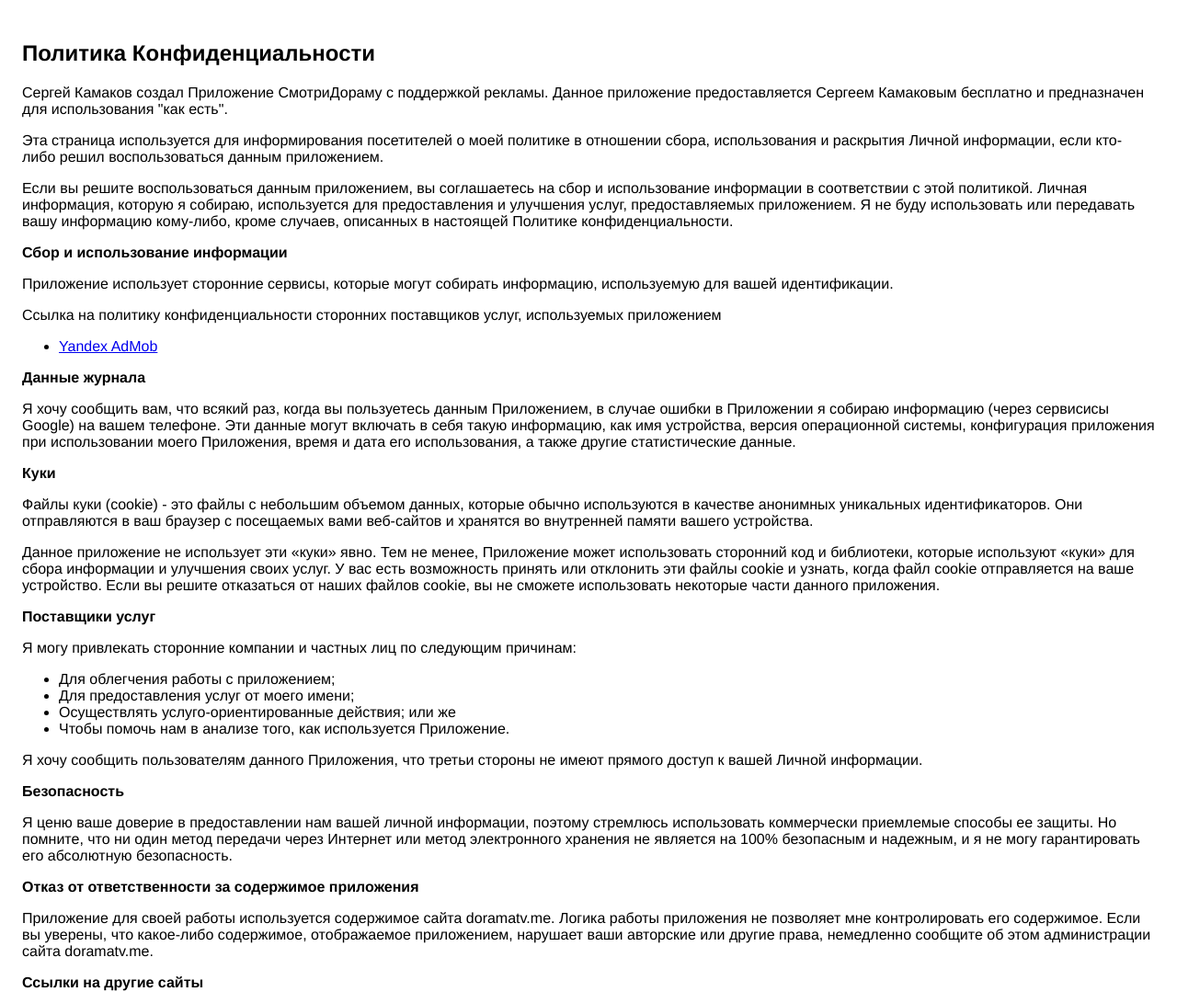
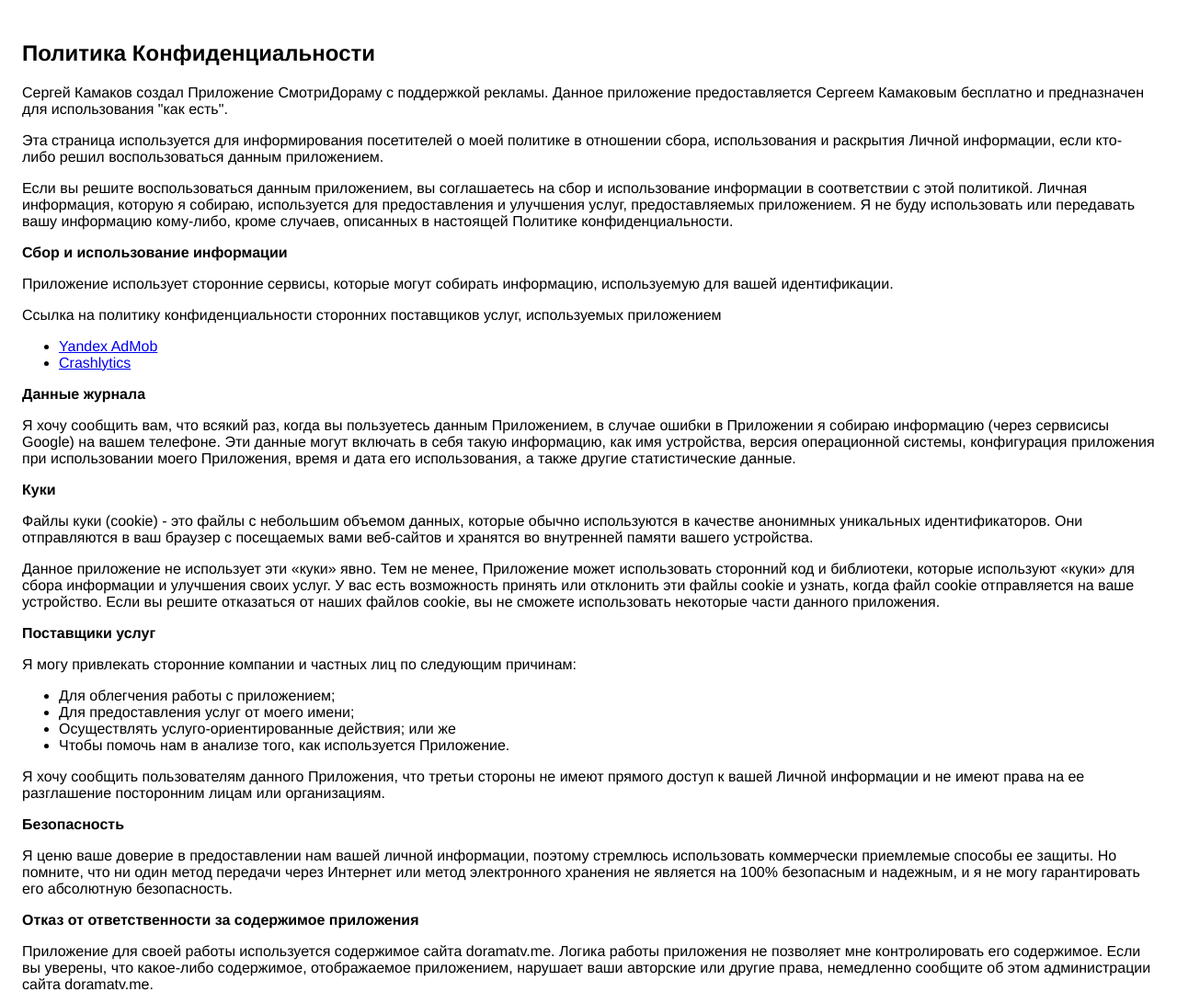
Before and after one commit to Garretads/Garretads, a plain HTML site: page index.html in a window 1280 px wide. Shown: the top 1091 px of the page at 92% size. Drawn offline with Linux system fonts and the light colour scheme.

Commit message:
Update index.html

```diff
--- a/index.html
+++ b/index.html
@@ -11,10 +11,14 @@
                   </p> <p>Эта страница используется для информирования посетителей о моей политике в отношении сбора, использования и раскрытия Личной информации, если кто-либо решил воспользоваться данным приложением.
                   </p> <p>Если вы решите воспользоваться данным приложением, вы соглашаетесь на сбор и использование информации в соответствии с этой политикой. Личная информация, которую я собираю, используется для предоставления и улучшения услуг, предоставляемых приложением. Я не буду использовать или передавать вашу информацию кому-либо, кроме случаев, описанных в настоящей Политике конфиденциальности.
 
-                   </p> <p><strong>Сбор и использование информации</strong></p><p>Приложение использует сторонние сервисы, которые могут собирать информацию, используемую для вашей идентификации.</p> <div><p>Ссылка на политику конфиденциальности сторонних поставщиков услуг, используемых приложением</p> <ul><li><a href="https://yandex.ru/legal/confidential/" target="_blank">Yandex AdMob</a></li><!----><!----><!----><!----><!----><!----></ul></div> <p><strong>Данные журнала</strong></p> <p> Я хочу сообщить вам, что всякий раз, когда вы пользуетесь данным Приложением, в случае ошибки в Приложении я собираю информацию (через сервисисы Google) на вашем телефоне. Эти данные могут включать в себя такую информацию, как имя устройства, версия операционной системы, конфигурация приложения при использовании моего Приложения, время и дата его использования, а также другие статистические данные.
+                   </p> <p><strong>Сбор и использование информации</strong></p><p>Приложение использует сторонние сервисы, которые могут собирать информацию, используемую для вашей идентификации.</p> <div><p>Ссылка на политику конфиденциальности сторонних поставщиков услуг, используемых приложением</p>
+        <ul><li><a href="https://yandex.ru/legal/confidential/" target="_blank">Yandex AdMob</a></li>
+            <li><a href="https://policies.google.com/privacy" target="_blank">Crashlytics</a></li>
+            <!----><!----><!----><!----><!----><!----></ul>
+        </div> <p><strong>Данные журнала</strong></p> <p> Я хочу сообщить вам, что всякий раз, когда вы пользуетесь данным Приложением, в случае ошибки в Приложении я собираю информацию (через сервисисы Google) на вашем телефоне. Эти данные могут включать в себя такую информацию, как имя устройства, версия операционной системы, конфигурация приложения при использовании моего Приложения, время и дата его использования, а также другие статистические данные.
                   </p> <p><strong>Куки</strong></p> <p>Файлы куки (cookie) - это файлы с небольшим объемом данных, которые обычно используются в качестве анонимных уникальных идентификаторов. Они отправляются в ваш браузер с посещаемых вами веб-сайтов и хранятся во внутренней памяти вашего устройства.
                   </p> <p>Данное приложение не использует эти «куки» явно. Тем не менее, Приложение может использовать сторонний код и библиотеки, которые используют «куки» для сбора информации и улучшения своих услуг. У вас есть возможность принять или отклонить эти файлы cookie и узнать, когда файл cookie отправляется на ваше устройство. Если вы решите отказаться от наших файлов cookie, вы не сможете использовать некоторые части данного приложения.
-                  </p> <p><strong>Поставщики услуг</strong></p> <p> Я могу привлекать сторонние компании и частных лиц по следующим причинам:</p> <ul><li>Для облегчения работы с приложением;</li> <li>Для предоставления услуг от моего имени;</li> <li>Осуществлять услуго-ориентированные действия; или же</li> <li>Чтобы помочь нам в анализе того, как используется Приложение.</li></ul> <p> Я хочу сообщить пользователям данного Приложения, что третьи стороны не имеют прямого доступ к вашей Личной информации.
+                  </p> <p><strong>Поставщики услуг</strong></p> <p> Я могу привлекать сторонние компании и частных лиц по следующим причинам:</p> <ul><li>Для облегчения работы с приложением;</li> <li>Для предоставления услуг от моего имени;</li> <li>Осуществлять услуго-ориентированные действия; или же</li> <li>Чтобы помочь нам в анализе того, как используется Приложение.</li></ul> <p> Я хочу сообщить пользователям данного Приложения, что третьи стороны не имеют прямого доступ к вашей Личной информации и не имеют права на ее разглашение посторонним лицам или организациям.
                   </p> <p><strong>Безопасность</strong></p> <p> Я ценю ваше доверие в предоставлении нам вашей личной информации, поэтому стремлюсь использовать коммерчески приемлемые способы ее защиты. Но помните, что ни один метод передачи через Интернет или метод электронного хранения не является на 100% безопасным и надежным, и я не могу гарантировать его абсолютную безопасность.
                     </p> <p><strong>Отказ от ответственности за содержимое приложения</strong></p>Приложение для своей работы используется содержимое сайта doramatv.me. Логика работы приложения не позволяет мне контролировать его содержимое. Если вы уверены, что какое-либо содержимое, отображаемое приложением, нарушает ваши авторские или другие права, немедленно сообщите об этом администрации сайта doramatv.me.
                     </p> <p><strong>Ссылки на другие сайты</strong></p> <p>Данное Приложение может содержать ссылки на другие сайты. Если вы нажмете на стороннюю ссылку, вы будете перенаправлены на этот сайт. Обратите внимание, что эти внешние сайты не управляются мной. Поэтому я настоятельно рекомендую вам ознакомиться с политикой конфиденциальности этих веб-сайтов. Я не контролирую и не несу ответственности за содержание, политику конфиденциальности или действия любых сторонних сайтов или служб.
```
